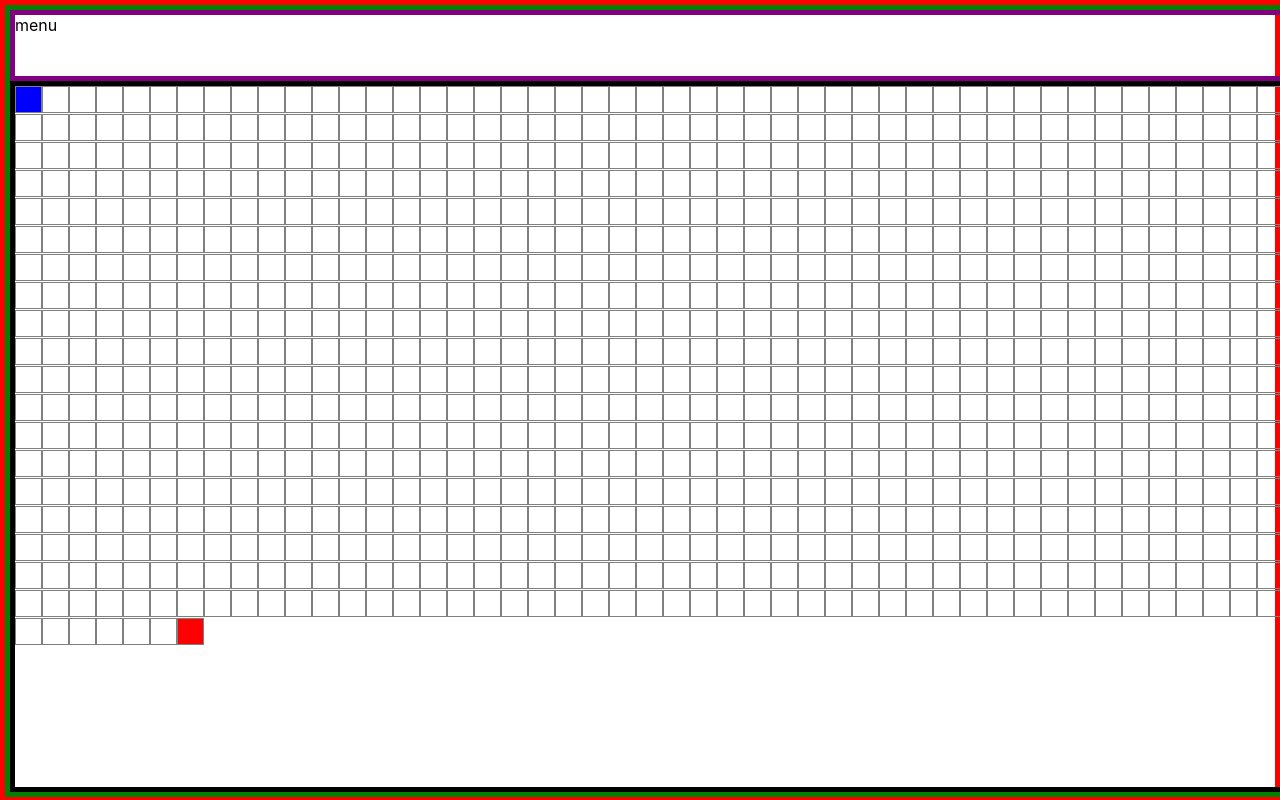
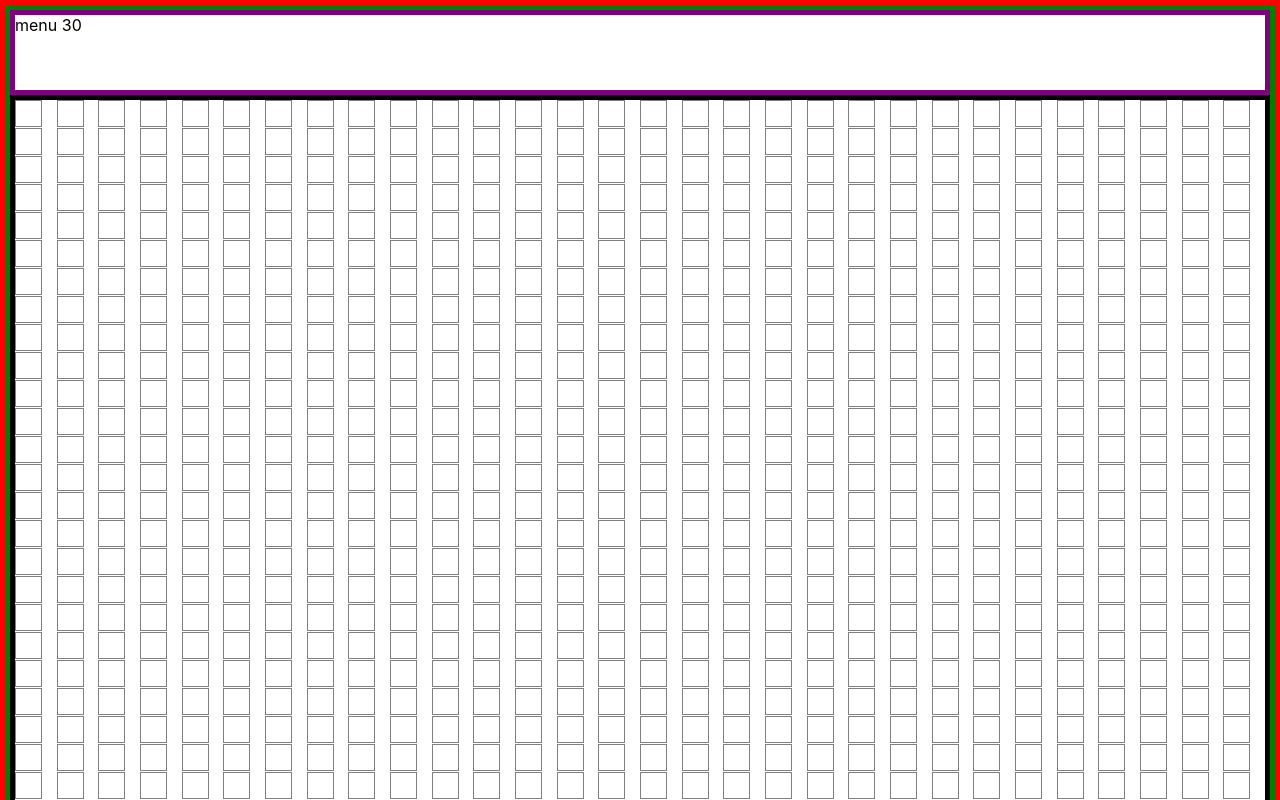
Before and after one commit to mrpiggy97/mypathfinder, a React (Create React App) app in the folder app/: page / in a window 1280 px wide. Shown: the top 800 px of the page. Built offline with nearby package versions, Linux system fonts and the light colour scheme.

Commit message:
PathNodes are grouped by Row class

```diff
--- /dev/null
+++ b/app/src/components/Row.tsx
@@ -0,0 +1,43 @@
+import React from "react";
+import PathNode from "./PathNode";
+
+
+function getNodesForRow(numberOfNodes : number) : number[]{
+    let nodesForRow : number[] = []
+    for(let i=0; i < numberOfNodes; i++){
+        nodesForRow.push(i)
+    }
+    return nodesForRow
+}
+
+class Row{
+    Id : number
+    PreviousRow : Row | null
+    NextRow : Row | null
+    Nodes : number[]
+    constructor(id : number, previousRow : Row | null, nextRow : Row | null, numberOfNodes : number){
+        this.Id = id
+        this.PreviousRow = previousRow
+        this.NextRow = nextRow
+        this.Nodes = getNodesForRow(numberOfNodes)
+    }
+}
+
+type RowNodeProps = {
+    row : Row
+}
+
+export default function RowNode(props : RowNodeProps):JSX.Element{
+    console.log(props.row.Nodes.length)
+    return(
+        <React.Fragment>
+            {props.row.Nodes.map((node) => {
+                return <PathNode
+                        IsBeginning={false}
+                        IsEnd={false}/>
+            })}
+        </React.Fragment>
+    )
+}
+
+export {Row}
--- a/app/src/views/PathFinder.tsx
+++ b/app/src/views/PathFinder.tsx
@@ -1,15 +1,33 @@
 import React,{useMemo} from "react";
-import PathNode from "../components/PathNode";
+import RowNode,{Row} from "../components/Row";
 
 import "./css/PathFinder.css"
 
-// returns an array containing all the nodes to be rendered
-function getNodesForCanvas(canvasSize : number) : number[]{
-    let nodesInCanvas : number[] = []
-    for(let i = 0; i < canvasSize; i++){
-        nodesInCanvas.push(i)
+function getRowsForCanvas(canvasSize : number) : Row[]{
+    let numberOfRows : number = Math.sqrt(canvasSize)
+    let numberOfMembersPerRow : number = Math.sqrt(canvasSize)
+    let rows : Row[] = []
+    let currentRow : Row = new Row(0,null,null,0)
+    for(let i = 0; i < numberOfRows; i++){
+        // if row is beginning then previousRow and nextRow
+        // will be null and then will set currentRow as this
+        // newly created Row
+        if(i === 0){
+            let newNode = new Row(i,null,null,numberOfMembersPerRow)
+            currentRow = newNode
+            rows.push(newNode)
+        }else{
+            // every Row after the beginning row will have previousRow
+            // the currentRow value(which will be updated with every new Row)
+            // and nextRow as null as it does not yet exist
+            let newRow = new Row(i,currentRow,null,numberOfMembersPerRow)
+            currentRow.NextRow = newRow
+            currentRow = newRow
+            rows.push(newRow)
+        }
     }
-    return nodesInCanvas
+
+    return rows
 }
 
 type PathFinderProps = {
@@ -17,21 +35,18 @@ type PathFinderProps = {
 }
 
 export default function PathFinder(props : PathFinderProps) : JSX.Element{
-    let nodes = useMemo(() => {
-        return getNodesForCanvas(props.CanvasSize)
+    let rows = useMemo(() => {
+        return getRowsForCanvas(props.CanvasSize)
     },[props.CanvasSize])
 
     return(
         <div id="canvas">
             <div id="menu">
-                menu
+                menu {rows.length}
             </div>
             <div id="path-finder">
-                {nodes.map((node) => {
-                    return <PathNode
-                    key={node}
-                    IsBeginning={node === 0 ? true : false}
-                    IsEnd={node === (props.CanvasSize-1) ? true : false}/>
+                {rows.map((row) => {
+                    return <RowNode row={row} />
                 })}
             </div>
         </div>
--- a/app/src/views/css/PathFinder.css
+++ b/app/src/views/css/PathFinder.css
@@ -18,7 +18,8 @@ div#path-finder{
     display: grid;
     grid-area: "path-finder";
     row-gap: 1px;
-    grid-template-columns: repeat(47,1fr);
+    grid-template-columns: repeat(30,1fr);
+    grid-template-rows: repeat(30,1fr);
     grid-auto-rows: min-content;
     align-items: flex-start;
     border: black solid 5px;
```
